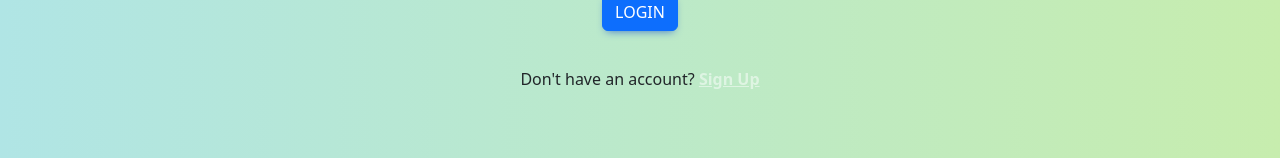
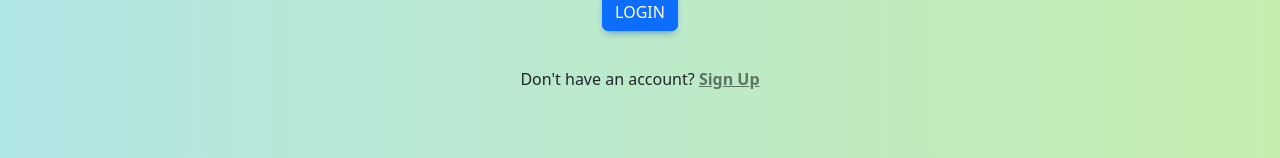
Before and after one commit to DineshMathi17/task-day-44-url-shortener-Front, a React (Create React App) app: page /login in a window 1280 px wide. Shown: the part 295-453 px from the top of the page. Built offline with nearby package versions, Linux system fonts and the light colour scheme.

Commit message:
Update login.js

```diff
--- a/src/component/login.js
+++ b/src/component/login.js
@@ -94,7 +94,7 @@ export function Login() {
       </form>
 
       <div className="text-center">
-        <p className="mb-0">Don't have an account? <a href="/signup" class="text-white-50 fw-bold">Sign Up</a></p>
+        <p className="mb-0">Don't have an account? <a href="/signup" class="text-black-50 fw-bold">Sign Up</a></p>
 
       </div>
 
```
